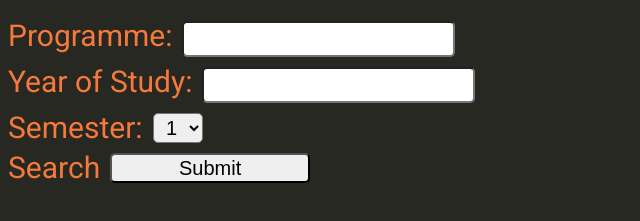
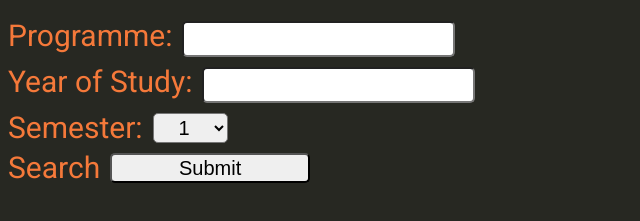
Before and after one commit to caelan-smyth/2020-ca326-bettertimetables, a React app in the folder bettertimetable-app/: page / in a window 1280 px wide. Shown: the part 69-290 px from the top of the page, without its empty margins (0-640 px from the left). Built offline with nearby package versions, Linux system fonts and the light colour scheme; no server answers.

Commit message:
More CSS tweaks

```diff
--- a/bettertimetable-app/src/index.css
+++ b/bettertimetable-app/src/index.css
@@ -35,7 +35,7 @@ input, select {
 
 select {
     height: 30px;
-    flex: 0 0 50px;
+    flex: 0 0 75px;
     margin-left: 10px;
     text-align: center;
 }
```
